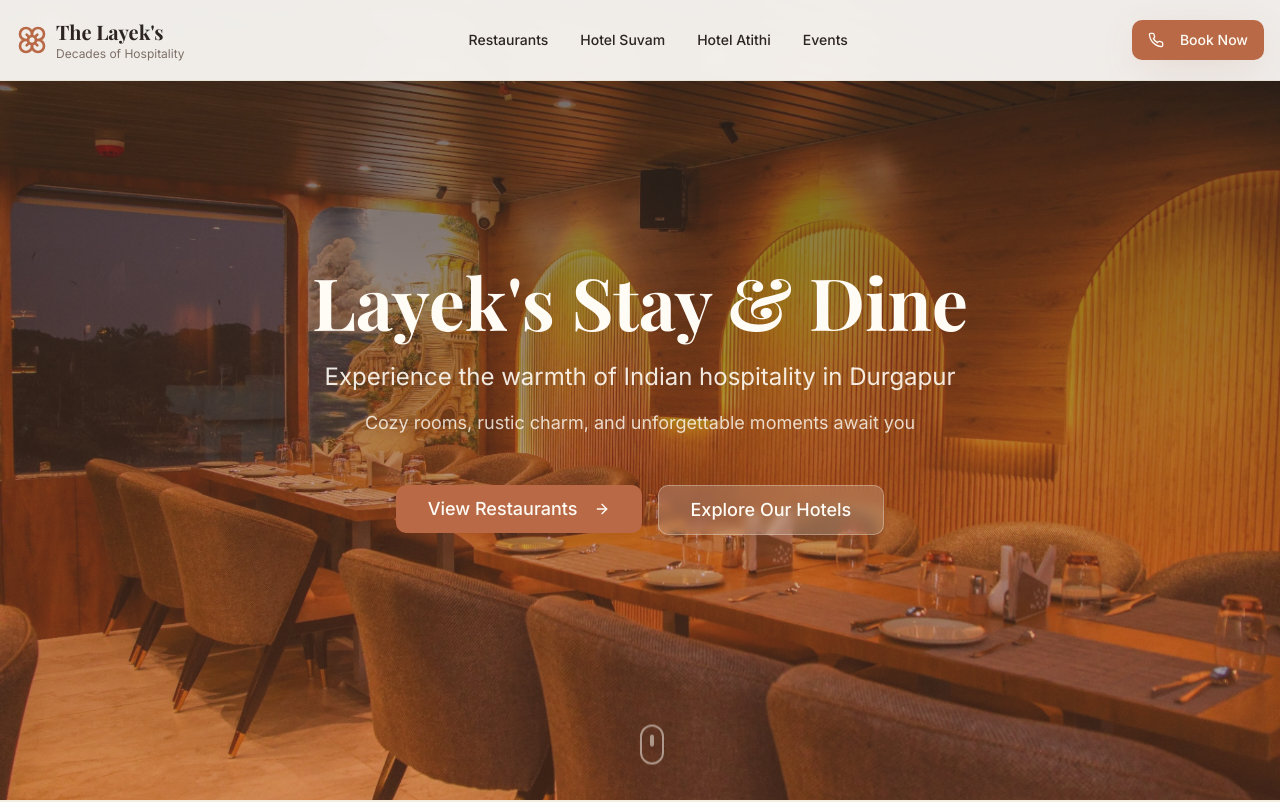
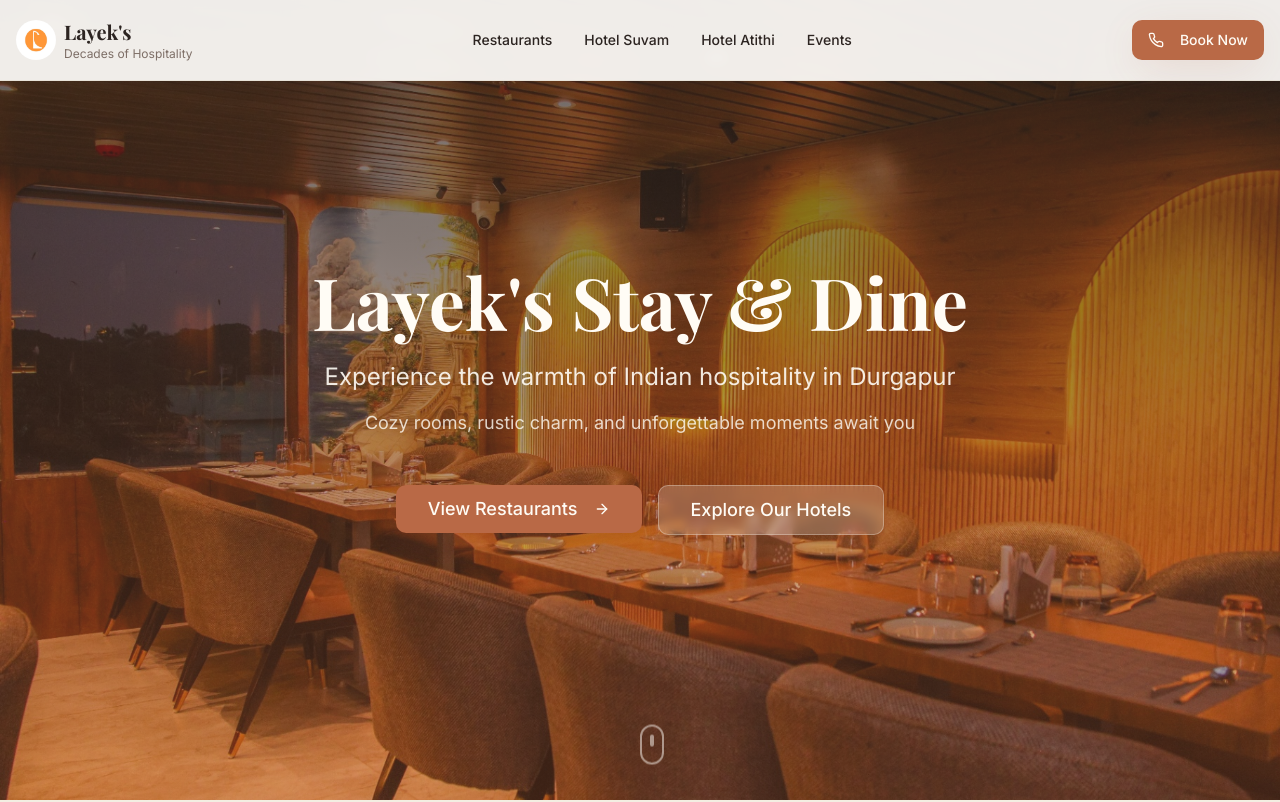
Before and after one commit to pranish-ramteke/layeks, a React (Vite) app: page / in a window 1280 px wide. Shown: the top 802 px of the page. Built offline with nearby package versions, Linux system fonts and the light colour scheme; the HTML template or start-up script is replaced by a standard one.

Commit message:
Update logo and heading

```diff
--- a/src/components/Footer.tsx
+++ b/src/components/Footer.tsx
@@ -1,4 +1,5 @@
-import { Flower, Mail, Phone, MapPin } from "lucide-react";
+import { Mail, Phone, MapPin } from "lucide-react";
+import layeksLogo from "@/assets/layeks-logo.jpg";
 
 const Footer = () => {
   return (
@@ -7,9 +8,9 @@ const Footer = () => {
         <div className="grid md:grid-cols-4 gap-8 mb-8">
           <div>
             <div className="flex items-center gap-2 mb-4">
-              <Flower className="h-8 w-8 text-accent" />
+              <img src={layeksLogo} alt="Layek's Logo" className="h-10 w-10 rounded-full object-cover" />
               <div>
-                <h3 className="font-serif text-xl font-bold">The Layek's</h3>
+                <h3 className="font-serif text-xl font-bold">Layek's</h3>
                 <p className="text-sm text-background/70">Decades of Hospitality</p>
               </div>
             </div>
@@ -61,7 +62,7 @@ const Footer = () => {
         </div>
 
         <div className="border-t border-background/20 pt-8 text-center text-sm text-background/60">
-          <p>&copy; {new Date().getFullYear()} The Layek's. All rights reserved.</p>
+          <p>&copy; {new Date().getFullYear()} Layek's. All rights reserved.</p>
         </div>
       </div>
     </footer>
--- a/src/components/Header.tsx
+++ b/src/components/Header.tsx
@@ -3,7 +3,8 @@ import { Button } from "@/components/ui/button";
 import { Sheet, SheetContent, SheetTrigger } from "@/components/ui/sheet";
 import { Avatar, AvatarFallback, AvatarImage } from "@/components/ui/avatar";
 import { DropdownMenu, DropdownMenuContent, DropdownMenuItem, DropdownMenuTrigger } from "@/components/ui/dropdown-menu";
-import { Flower, Phone, Menu, LogOut, User } from "lucide-react";
+import { Phone, Menu, LogOut, User } from "lucide-react";
+import layeksLogo from "@/assets/layeks-logo.jpg";
 import { supabase } from "@/integrations/supabase/client";
 import { useNavigate } from "react-router-dom";
 import { toast } from "@/hooks/use-toast";
@@ -45,9 +46,9 @@ const Header = () => {
     <header className="fixed top-0 left-0 right-0 z-50 bg-background/95 backdrop-blur-sm border-b border-border shadow-soft">
       <nav className="container mx-auto px-4 h-16 md:h-20 flex items-center justify-between">
         <div className="flex items-center gap-2">
-          <Flower className="h-6 w-6 md:h-8 md:w-8 text-primary" />
+          <img src={layeksLogo} alt="Layek's Logo" className="h-8 w-8 md:h-10 md:w-10 rounded-full object-cover" />
           <div>
-            <h1 className="font-serif text-lg md:text-xl font-bold text-foreground">The Layek's</h1>
+            <h1 className="font-serif text-lg md:text-xl font-bold text-foreground">Layek's</h1>
             <p className="text-xs text-muted-foreground hidden sm:block">Decades of Hospitality</p>
           </div>
         </div>
```
Also changed, not shown: src/assets/layeks-logo.jpg (added).
